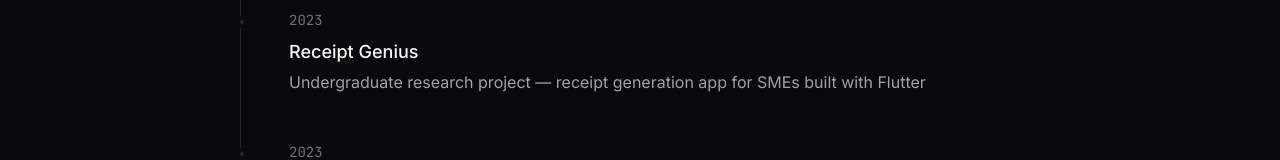
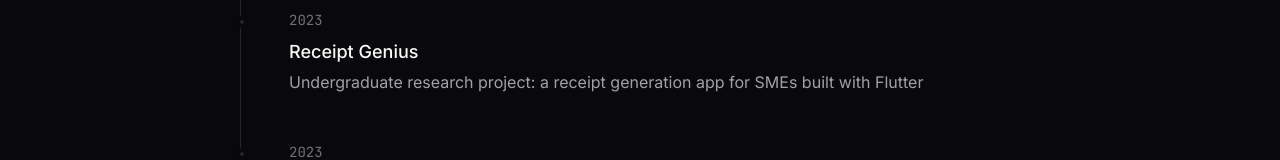
Before and after one commit to Joshua-Eji/My-Portfolio, an Angular app: page /journey in a window 1280 px wide. Shown: the part 1247-1407 px from the top of the page. Built offline with nearby package versions, Linux system fonts and the light colour scheme.

Commit message:
Replace em dashes with ordinary punctuation

```diff
--- a/src/app/journey/journey.component.ts
+++ b/src/app/journey/journey.component.ts
@@ -64,7 +64,7 @@
         <div class="absolute -left-[37px] md:-left-[53px] top-1.5 w-3 h-3 rounded-full bg-border-subtle border-4 border-bg-primary"></div>
         <div class="font-mono text-sm text-text-muted mb-2">2023</div>
         <p class="text-lg text-text-primary font-medium mb-1">Receipt Genius</p>
-        <p class="text-text-secondary">Undergraduate research project — receipt generation app for SMEs built with Flutter</p>
+        <p class="text-text-secondary">Undergraduate research project: a receipt generation app for SMEs built with Flutter</p>
       </div>
 
       <div class="relative">
```
